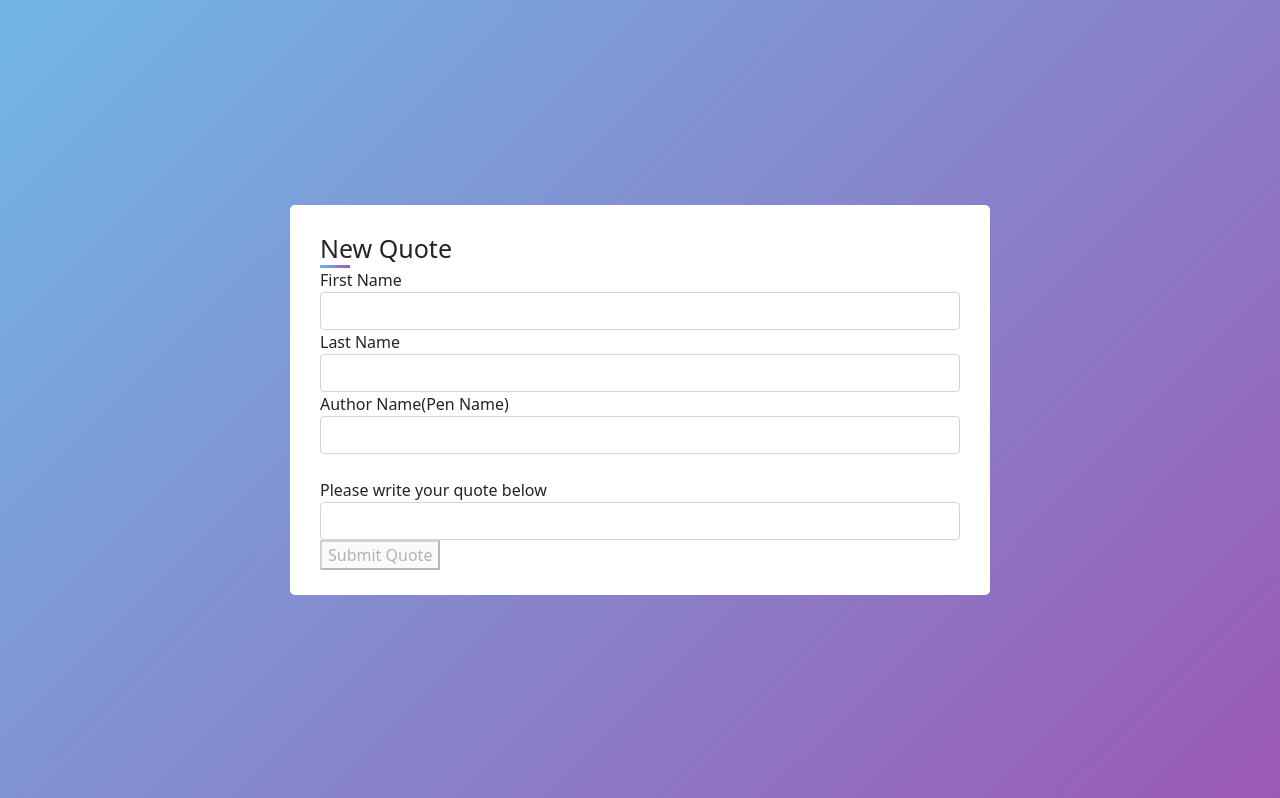
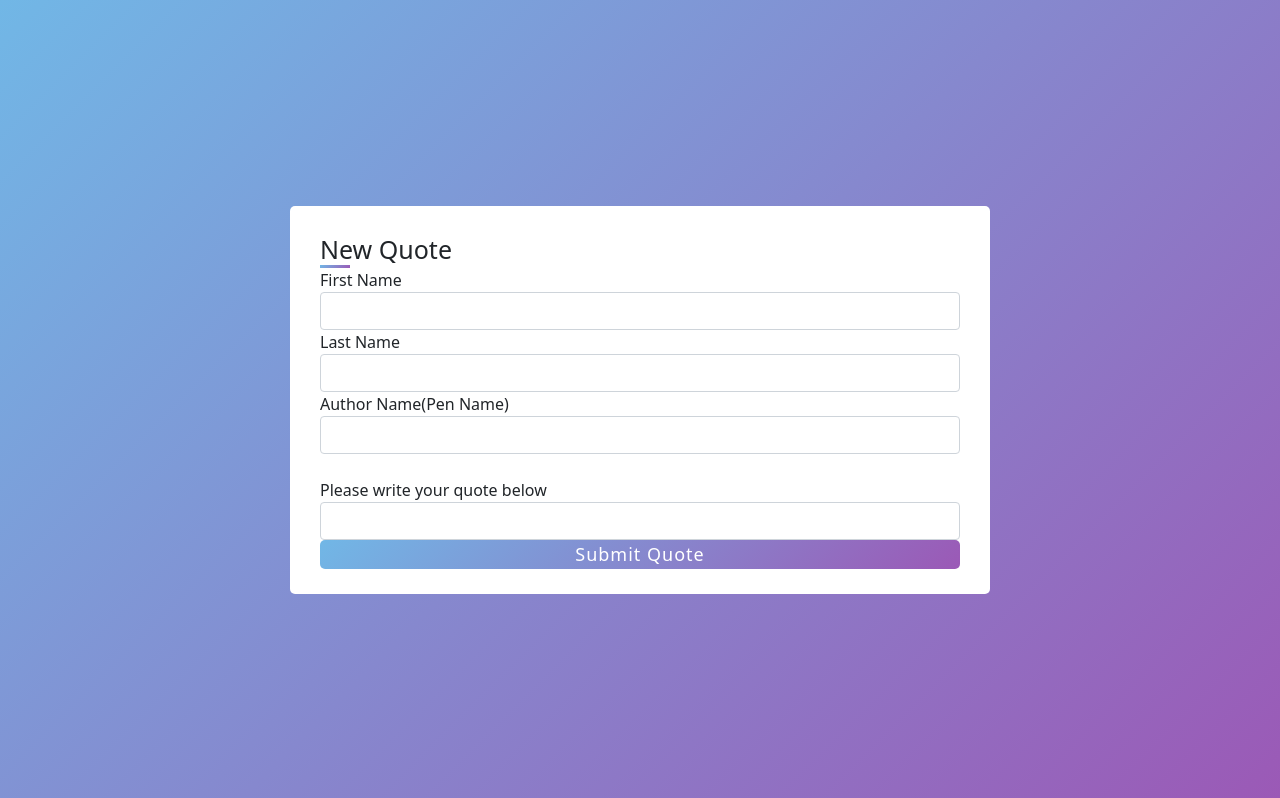
Before and after one commit to AdnanK1/NewQuote, an Angular app: page / in a window 1280 px wide. Shown: the top 798 px of the page. Built offline with nearby package versions, Linux system fonts and the light colour scheme.

Commit message:
Added CSS to the button.

```diff
--- a/src/app/form/form1/form1.component.css
+++ b/src/app/form/form1/form1.component.css
@@ -36,7 +36,7 @@ body {
     flex-wrap: wrap;
 }
 
-.button .submit {
+form .button1 {
     height: 100%;
     width: 100%;
     outline: none;
--- a/src/app/form/form1/form1.component.html
+++ b/src/app/form/form1/form1.component.html
@@ -20,9 +20,9 @@
                 <label for="quote">Please write your quote below</label>
                 <input required ngModel name="quote" id="quote" type="text" class="form-control">
             </div>
-
-            <button [disabled]="userForm.form.invalid" btn btn-primary type="submit ">Submit Quote</button>
-
+            <div class="button">
+                <button class="button1" [disabled]="userForm.form.invalid" btn btn-primary type="submit ">Submit Quote</button>
+            </div>
 
         </form>
     </div>
```
